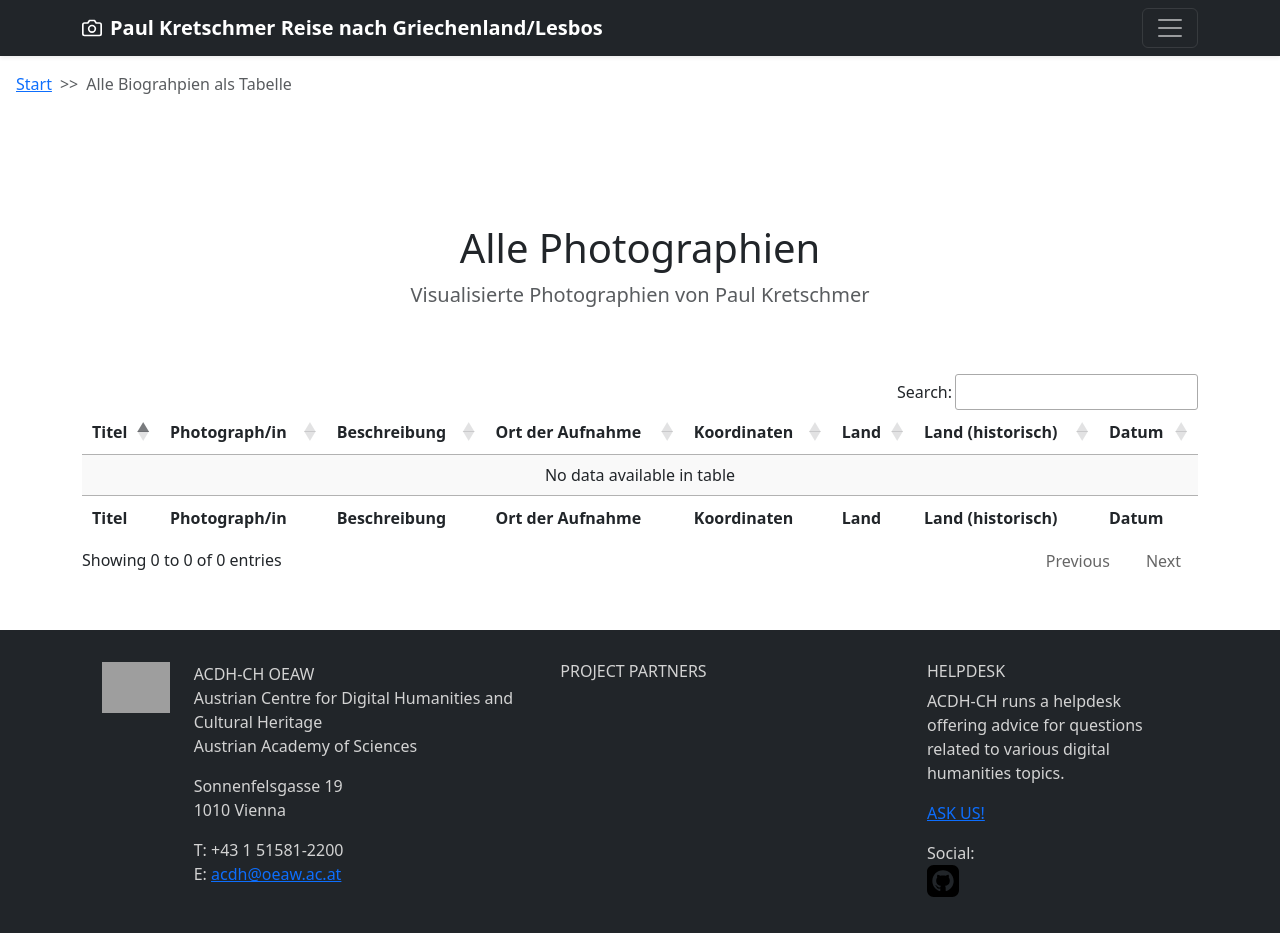
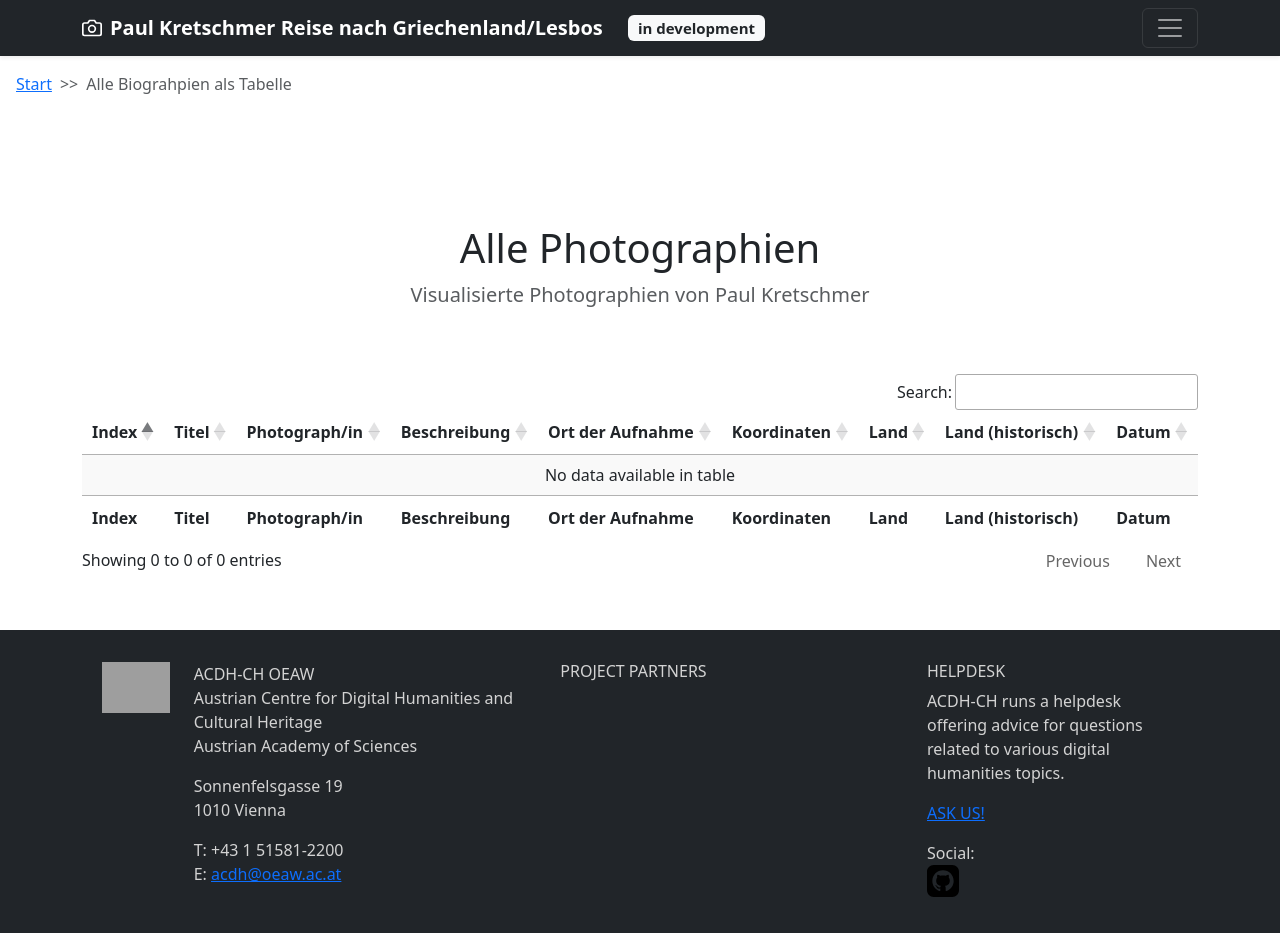
Before and after one commit to bfpha/kretschmer-static-py, a Python web app: template templates/table.html in a window 1280 px wide. Shown: the top 933 px of the page. Run offline with Jinja, Linux system fonts and the light colour scheme; the template is opened without the code that fills it, so the values that code supplies are empty; some libraries are stand-ins or nearby versions; grey boxes are pictures that could not be loaded.

Commit message:
added index numbers to table; added in dev badge to navbar

```diff
--- a/templates/base.html
+++ b/templates/base.html
@@ -37,6 +37,7 @@
           <a href="index.html" class="navbar-brand d-flex align-items-center">
             <svg xmlns="http://www.w3.org/2000/svg" width="20" height="20" fill="none" stroke="currentColor" stroke-linecap="round" stroke-linejoin="round" stroke-width="2" aria-hidden="true" class="me-2" viewBox="0 0 24 24"><path d="M23 19a2 2 0 0 1-2 2H3a2 2 0 0 1-2-2V8a2 2 0 0 1 2-2h4l2-3h6l2 3h4a2 2 0 0 1 2 2z"/><circle cx="12" cy="13" r="4"/></svg>
             <strong>Paul Kretschmer Reise nach Griechenland/Lesbos</strong>
+            <span style="margin-left: 1.7em;" class="badge bg-light text-dark">in development</span>
           </a>
           <button class="navbar-toggler" type="button" data-bs-toggle="collapse" data-bs-target="#navbarHeader" aria-controls="navbarHeader" aria-expanded="false" aria-label="Toggle navigation">
             <span class="navbar-toggler-icon"></span>
--- a/templates/table.html
+++ b/templates/table.html
@@ -25,6 +25,7 @@
     <table id="myTable" class="display" style="width:100%">
         <thead>
             <tr>
+                <th>Index</th>
                 <th>Titel</th>
                 <th>Photograph/in</th>
                 <th>Beschreibung</th>
@@ -38,6 +39,7 @@
         <tbody>
         {% for x in objects %}
             <tr>
+                <td>{{ loop.index }}</td>
                 <td><a href="{{ x.fileName }}">{{x.titleOriginal}}</a></td>
                 <td>{{x.photographDe}}</td>
                 <td>
@@ -55,6 +57,7 @@
         </tbody>
         <tfoot>
             <tr>
+                <th>Index</th>
                 <th>Titel</th>
                 <th>Photograph/in</th>
                 <th>Beschreibung</th>
```
